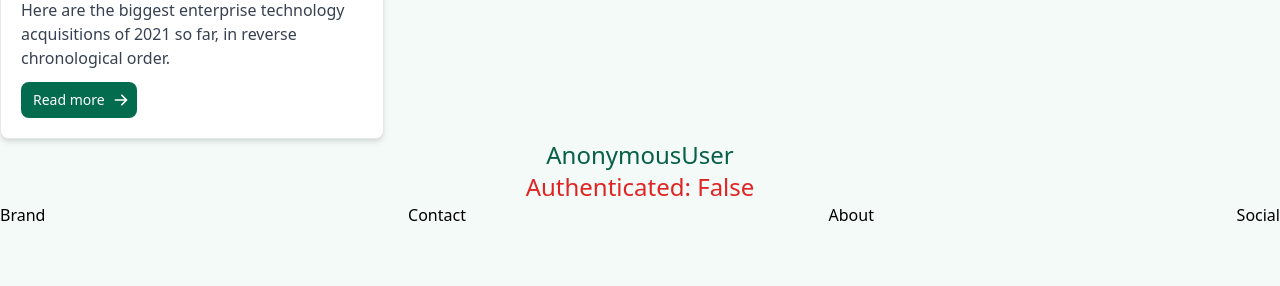
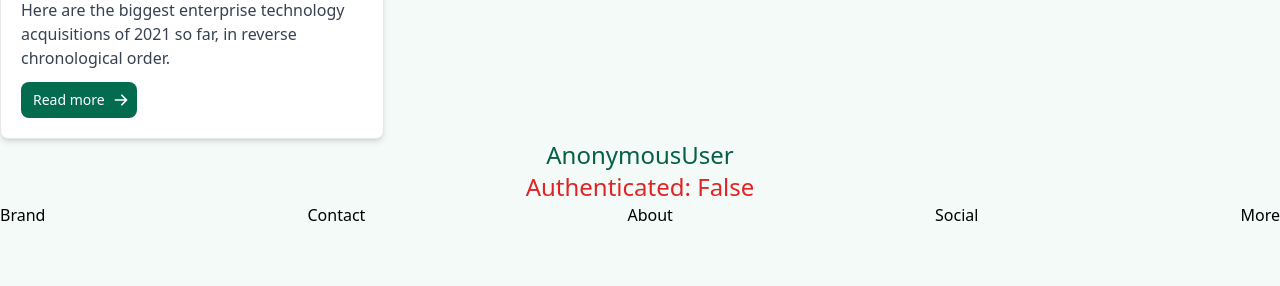
Before and after one commit to jaime-rey/django, a Django app: page /about/ in a window 1280 px wide. Shown: the part 514-800 px from the top of the page. Run offline with Django 4.2, Linux system fonts and the light colour scheme; style sheets or scripts are compiled from the project's sources; some libraries are stand-ins or nearby versions.

Commit message:
added line

```diff
--- a/src/templates/navbar.html
+++ b/src/templates/navbar.html
@@ -4,5 +4,6 @@
     <li>Contact</li>
     <li>About</li>
     <li>Social</li>
+    <li>More</li>
   </ul>
 </nav>
```
